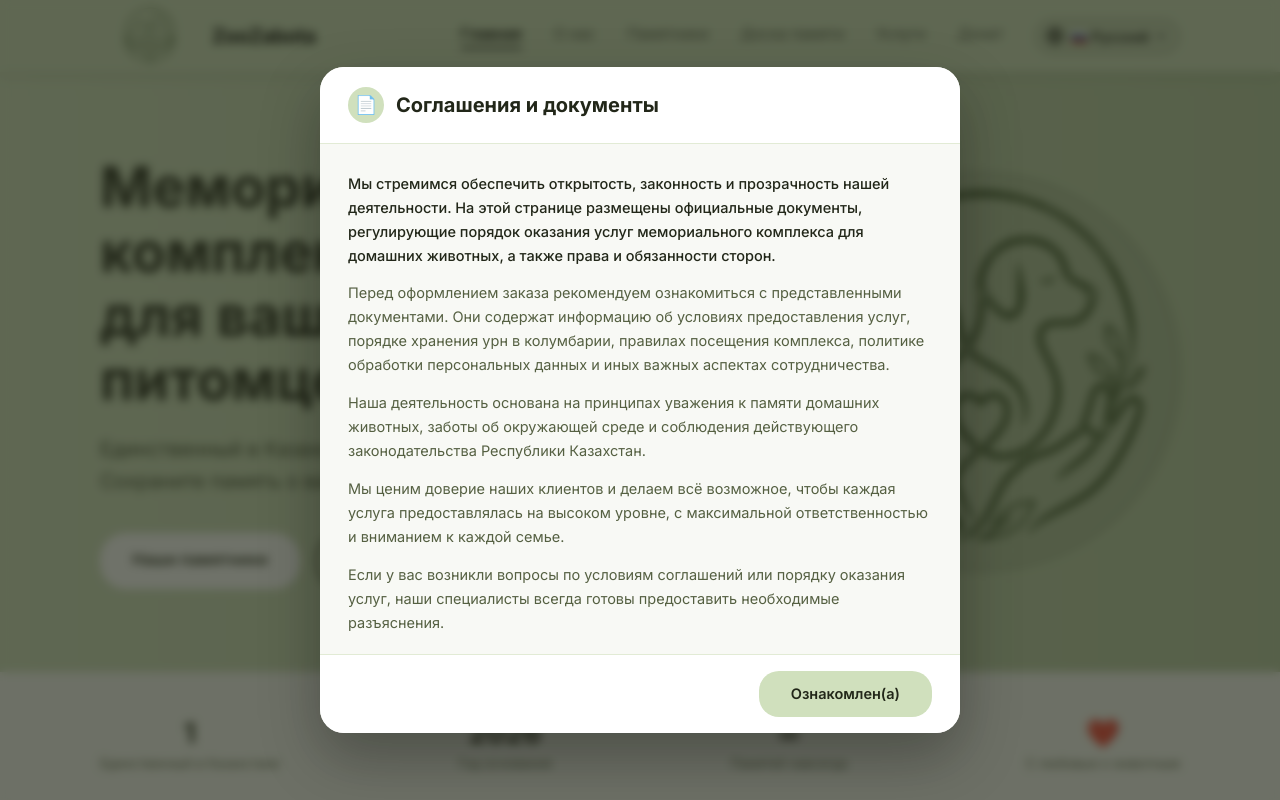
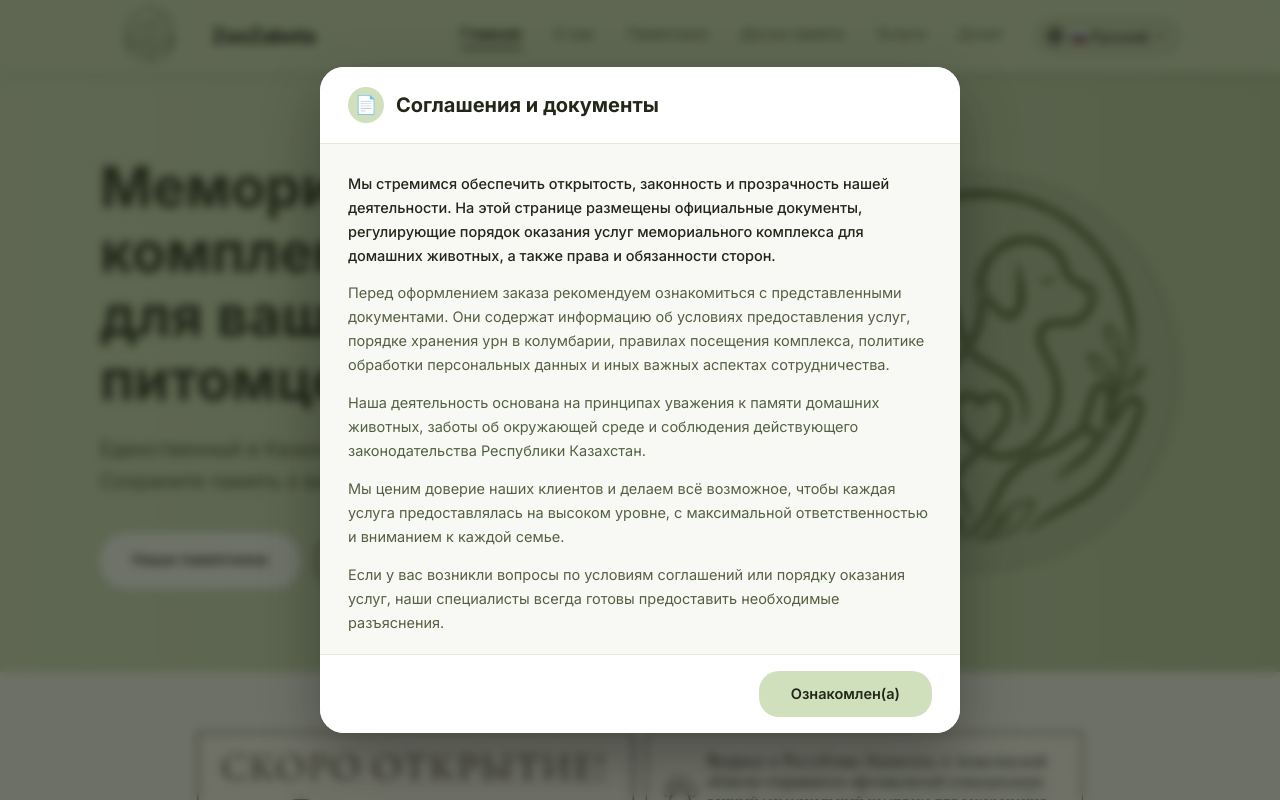
Before and after one commit to gabarovveniamin/zoozabota, a React (Vite) app: page / in a window 1280 px wide. Shown: the top 800 px of the page. Built offline with nearby package versions, Linux system fonts and the light colour scheme.

Commit message:
some change on Home

```diff
--- a/src/app/i18n/LangContext.tsx
+++ b/src/app/i18n/LangContext.tsx
@@ -19,12 +19,6 @@ export const translations = {
       heroSubtitle: 'Единственный в Казахстане зоомемориальный комплекс. Сохраните память о вашем любимце навсегда.',
       btnServices: 'Наши памятники',
       btnDonate: 'Поддержать проект',
-      stats: [
-        { number: '1', label: 'Единственный в Казахстане' },
-        { number: '2026', label: 'Год основания' },
-        { number: '∞', label: 'Памятей навсегда' },
-        { number: '❤️', label: 'С любовью к животным' },
-      ],
       aboutTitle: 'О нашем проекте',
       aboutP1: 'ZooZabota — это единственный в Казахстане мемориальный комплекс, созданный специально для домашних животных. Мы верим, что каждый питомец заслуживает достойного прощания и вечной памяти. Наш комплекс сочетает в себе традиции уважения к природе и современные решения для сохранения воспоминаний.',
       aboutP2: 'Мы предлагаем широкий спектр услуг: от изготовления памятников и надгробий до психологической поддержки владельцев. Наша миссия — помочь людям пережить потерю и сохранить светлую память о своих четвероногих друзьях.',
@@ -170,12 +164,6 @@ export const translations = {
       heroSubtitle: 'Қазақстандағы жалғыз зоомемориалды кешен. Сүйікті жануарыңыздың естелігін мәңгі сақтаңыз.',
       btnServices: 'Біздің ескерткіштер',
       btnDonate: 'Жобаны қолдау',
-      stats: [
-        { number: '1', label: 'Қазақстандағы жалғыз' },
-        { number: '2026', label: 'Құрылған жылы' },
-        { number: '∞', label: 'Мәңгілік естеліктер' },
-        { number: '❤️', label: 'Жануарларға деген сүйіспеншілікпен' },
-      ],
       aboutTitle: 'Жоба туралы',
       aboutP1: 'ZooZabota — Қазақстандағы үй жануарларына арнайы жасалған жалғыз мемориалды кешен. Биз әрбір үй жануары лайықты қоштасуға және мәңгілік естелікке ие болу керек деп сенеміз.',
       aboutP2: 'Біз кең ауқымды қызметтер ұсынамыз: ескерткіш жасаудан бастап иелеріне психологиялық қолдау көрсетуге дейін. Біздің миссиямыз — адамдарға жоғалтуды бастан өткізуге және жарық естелікті сақтауға көмектесу.',
@@ -314,12 +302,6 @@ export const translations = {
       heroSubtitle: 'The only pet memorial complex in Kazakhstan. Preserve the memory of your loved one forever.',
       btnServices: 'Our Monuments',
       btnDonate: 'Support the Project',
-      stats: [
-        { number: '1', label: 'Only one in Kazakhstan' },
-        { number: '2026', label: 'Founded' },
-        { number: '∞', label: 'Memories Forever' },
-        { number: '❤️', label: 'With Love for Animals' },
-      ],
       aboutTitle: 'About Our Project',
       aboutP1: 'ZooZabota is the only memorial complex in Kazakhstan created specifically for pets. We believe every pet deserves a dignified farewell and eternal remembrance. Our complex combines a respect for nature with modern solutions for preserving memories.',
       aboutP2: 'We offer a wide range of services: from crafting monuments and headstones to psychological support for pet owners. Our mission is to help people cope with loss and keep the bright memory of their four-legged friends alive.',
--- a/src/app/pages/Home.tsx
+++ b/src/app/pages/Home.tsx
@@ -118,36 +118,6 @@ export function Home() {
           </div>
         </div>
       </section>
-
-      {/* Stats Strip */}
-      <section
-        style={{
-          display: 'flex',
-          alignItems: 'center',
-          padding: '40px 0',
-        }}
-      >
-        <div
-          className="stats-container-responsive container-responsive"
-          style={{
-            maxWidth: '1440px',
-            margin: '0 auto',
-            padding: '0 100px',
-            width: '100%',
-            display: 'flex',
-            justifyContent: 'space-between',
-            alignItems: 'center',
-          }}
-        >
-          {home.stats.map((stat, i) => (
-            <div key={i} style={{ textAlign: 'center' }}>
-              <div style={{ fontSize: '28px', fontWeight: 700, color: '#222719' }}>{stat.number}</div>
-              <div style={{ fontSize: '13px', color: '#556042' }}>{stat.label}</div>
-            </div>
-          ))}
-        </div>
-      </section>
-
       {/* Welcome Image Section */}
       <section className="flyer-section-responsive container-responsive" style={{ maxWidth: '1440px', margin: '60px auto 0', padding: '0 100px' }}>
         <div
```
Also changed, not shown: 2 other files (tests, documents, lock files or other folders).
